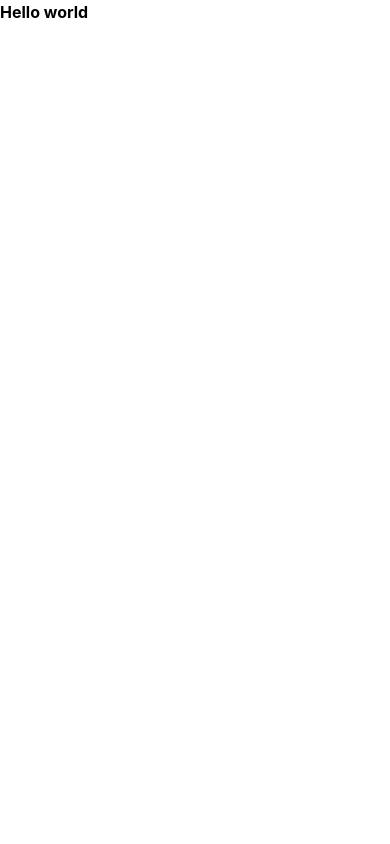
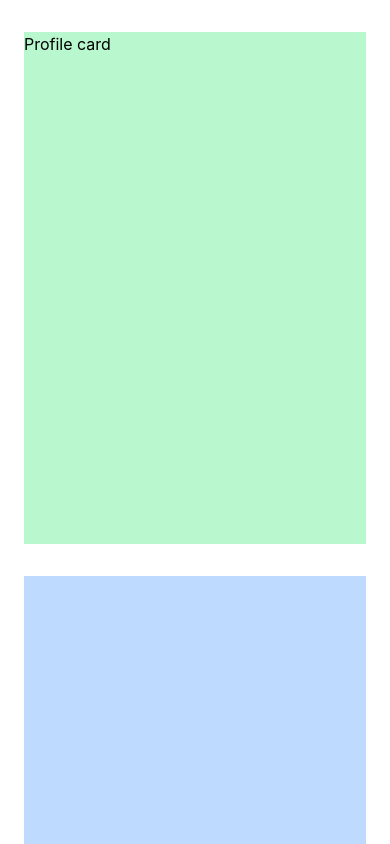
Before and after one commit to ace-lowder/portfolio, a React (Vite) app: page / in a window 390 px wide. Shown: the top 844 px of the page. Built offline with nearby package versions, Linux system fonts and the light colour scheme.

Commit message:
feat: add responsive portfolio layout

```diff
--- a/src/App.tsx
+++ b/src/App.tsx
@@ -1,5 +1,18 @@
 function App() {
-  return <main className="font-bold">Hello world</main>
+  return (
+    <main className="mx-auto flex w-full max-w-6xl flex-col gap-8 px-6 py-8 lg:flex-row">
+      <ProfileCard />
+      <section className="min-h-[200vh] min-w-0 flex-1 bg-blue-200" />
+    </main>
+  );
 }
 
-export default App
+function ProfileCard() {
+  return (
+    <aside className="h-128 flex w-full flex-col self-start bg-green-200 lg:sticky lg:top-8 lg:w-1/3">
+      <p>Profile card</p>
+    </aside>
+  );
+}
+
+export default App;
```
